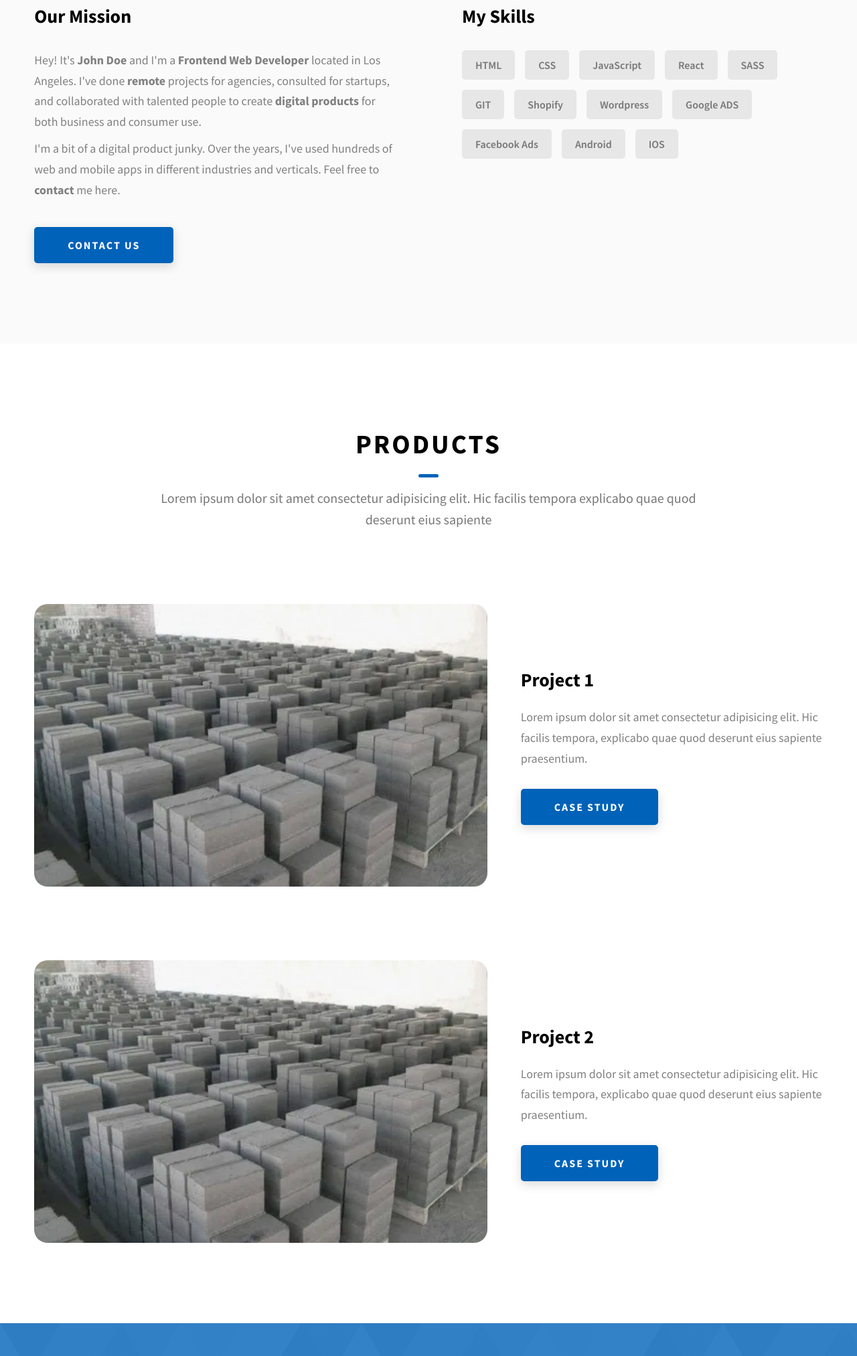
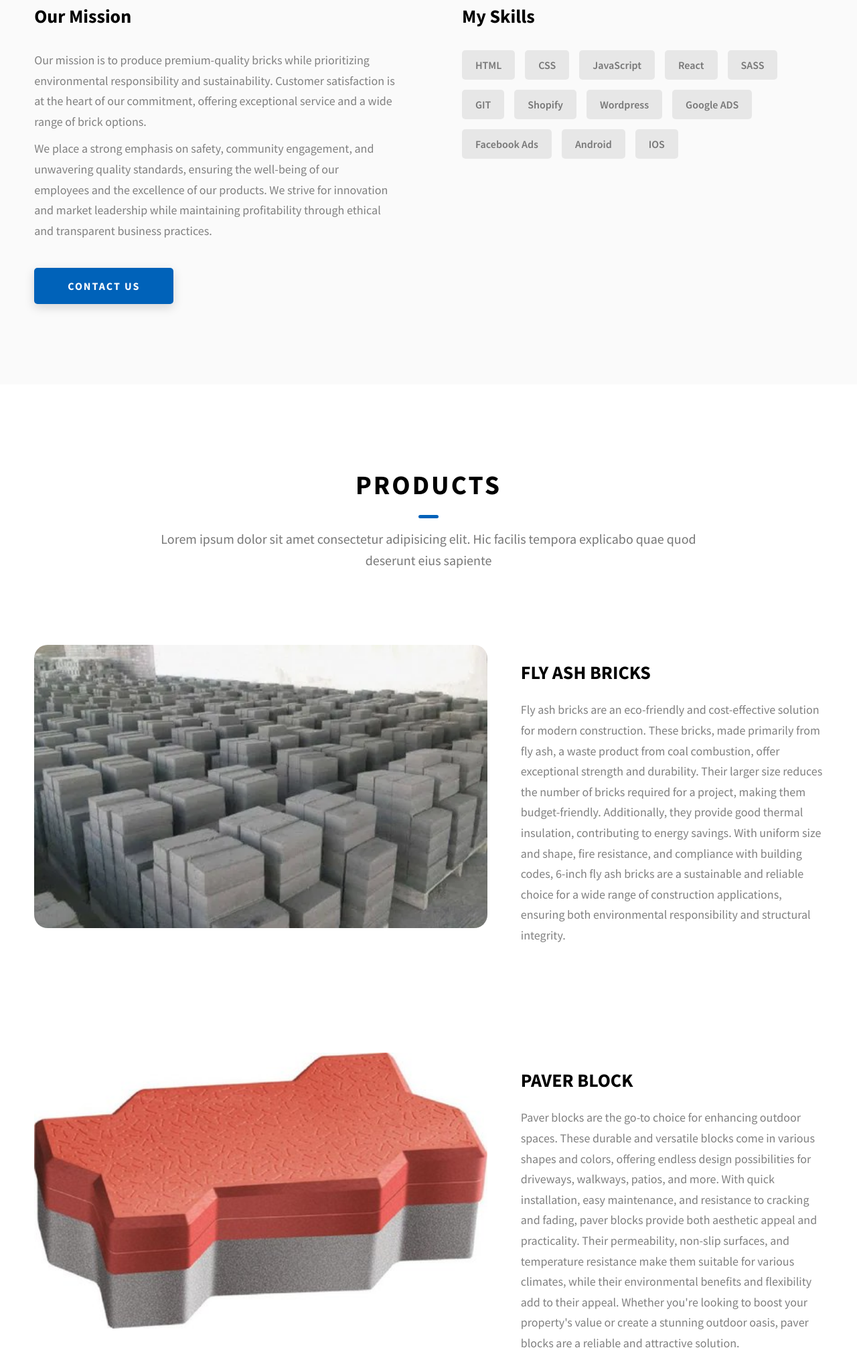
Before and after one commit to sapkalrohit0909/bricks_business, a website: page public/index.html in a window 1280 px wide. Shown: the part 1326-3351 px from the top of the page at 67% size. Drawn offline with nearby package versions, Linux system fonts and the light colour scheme.

Commit message:
Added description to products.

```diff
--- a/public/index.html
+++ b/public/index.html
@@ -163,21 +163,17 @@
             <h3 class="about__content-title">Our Mission</h3>
             <div class="about__content-details">
               <p class="about__content-details-para">
-                Hey! It's
-                <strong>John Doe</strong>
-                and I'm a <strong> Frontend Web Developer </strong> located in
-                Los Angeles. I've done
-                <strong> remote </strong>
-                projects for agencies, consulted for startups, and collaborated
-                with talented people to create
-                <strong>digital products </strong>
-                for both business and consumer use.
+                Our mission is to produce premium-quality bricks while
+                prioritizing environmental responsibility and sustainability.
+                Customer satisfaction is at the heart of our commitment,
+                offering exceptional service and a wide range of brick options.
               </p>
               <p class="about__content-details-para">
-                I'm a bit of a digital product junky. Over the years, I've used
-                hundreds of web and mobile apps in different industries and
-                verticals. Feel free to
-                <strong>contact</strong> me here.
+                We place a strong emphasis on safety, community engagement, and
+                unwavering quality standards, ensuring the well-being of our
+                employees and the excellence of our products. We strive for
+                innovation and market leadership while maintaining profitability
+                through ethical and transparent business practices.
               </p>
             </div>
             <a
@@ -227,42 +223,74 @@
               />
             </div>
             <div class="projects__row-content">
-              <h3 class="projects__row-content-title">Project 1</h3>
+              <h3 class="projects__row-content-title">FLY ASH BRICKS</h3>
               <p class="projects__row-content-desc">
-                Lorem ipsum dolor sit amet consectetur adipisicing elit. Hic
-                facilis tempora, explicabo quae quod deserunt eius sapiente
-                praesentium.
+                Fly ash bricks are an eco-friendly and cost-effective solution
+                for modern construction. These bricks, made primarily from fly
+                ash, a waste product from coal combustion, offer exceptional
+                strength and durability. Their larger size reduces the number of
+                bricks required for a project, making them budget-friendly.
+                Additionally, they provide good thermal insulation, contributing
+                to energy savings. With uniform size and shape, fire resistance,
+                and compliance with building codes, 6-inch fly ash bricks are a
+                sustainable and reliable choice for a wide range of construction
+                applications, ensuring both environmental responsibility and
+                structural integrity.
               </p>
-              <a
-                href="./project-1.html"
-                class="btn btn--med btn--theme dynamicBgClr"
-                target="_blank"
-                >Case Study</a
-              >
             </div>
           </div>
           <div class="projects__row">
             <div class="projects__row-img-cont">
               <img
-                src="./assets/jpeg/flyashbrick.webp"
+                src="./assets/jpeg/paverBlock.jpeg"
                 alt="Software Screenshot"
                 class="projects__row-img"
                 loading="lazy"
               />
             </div>
             <div class="projects__row-content">
-              <h3 class="projects__row-content-title">Project 2</h3>
+              <h3 class="projects__row-content-title">PAVER BLOCK</h3>
               <p class="projects__row-content-desc">
-                Lorem ipsum dolor sit amet consectetur adipisicing elit. Hic
-                facilis tempora, explicabo quae quod deserunt eius sapiente
-                praesentium.
+                Paver blocks are the go-to choice for enhancing outdoor spaces.
+                These durable and versatile blocks come in various shapes and
+                colors, offering endless design possibilities for driveways,
+                walkways, patios, and more. With quick installation, easy
+                maintenance, and resistance to cracking and fading, paver blocks
+                provide both aesthetic appeal and practicality. Their
+                permeability, non-slip surfaces, and temperature resistance make
+                them suitable for various climates, while their environmental
+                benefits and flexibility add to their appeal. Whether you're
+                looking to boost your property's value or create a stunning
+                outdoor oasis, paver blocks are a reliable and attractive
+                solution.
               </p>
-              <a
-                href="./project-2.html"
-                class="btn btn--med btn--theme dynamicBgClr"
-                target="_blank"
-                >Case Study</a
-              >
+            </div>
+          </div>
+          <div class="projects__row">
+            <div class="projects__row-img-cont">
+              <img
+                src="./assets/jpeg/redbrick.jpeg"
+                alt="Software Screenshot"
+                class="projects__row-img"
+                loading="lazy"
+              />
+            </div>
+            <div class="projects__row-content">
+              <h3 class="projects__row-content-title">RED BRICKS</h3>
+              <p class="projects__row-content-desc">
+                Red soil bricks, with their natural charm and time-tested
+                durability, stand as a sustainable choice in construction.
+                Crafted from locally sourced clay, these bricks offer excellent
+                thermal insulation, fire resistance, and low maintenance
+                requirements. Their distinct red hue adds character to
+                architectural designs, making them a versatile option for a
+                range of applications. Beyond aesthetics, red soil bricks
+                contribute to environmental sustainability, owing to their
+                minimal energy consumption during production and recyclability.
+                As a classic building material with modern appeal, they continue
+                to be a reliable and eco-friendly choice for builders and
+                homeowners alike.
+              </p>
             </div>
           </div>
         </div>
```
Also changed, not shown: public/assets/jpeg/6inchBrick.jpeg (added), public/assets/jpeg/paverBlock.jpeg (added), public/assets/jpeg/redbrick.jpeg (added), 3 other files.
